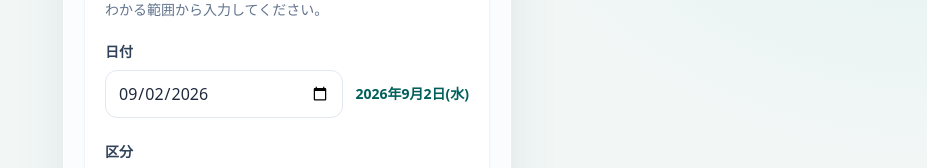
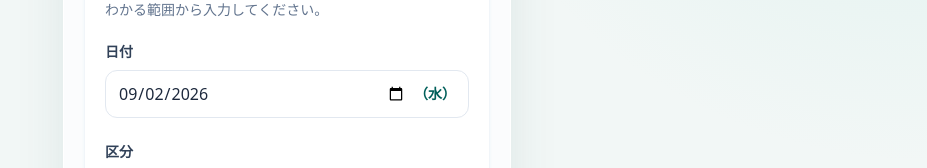
Before and after one commit to mikann-yuji/work-diary, a Next.js app: page / in a window 1280 px wide. Shown: the part 349-517 px from the top of the page, without its empty margins (353-1280 px from the left). Built offline with nearby package versions, Linux system fonts and the light colour scheme.

Commit message:
Refine date and time inputs

```diff
--- a/src/app/globals.css
+++ b/src/app/globals.css
@@ -24,7 +24,11 @@ body {
 
 button, input { font: inherit; }
 button { -webkit-tap-highlight-color: transparent; }
-input[type="date"], input[type="time"] { min-width: 0; }
+input[type="date"], input[type="time"] {
+  display: block;
+  min-width: 0;
+  max-width: 100%;
+}
 
 @layer components {
   .label {
--- a/src/components/work-diary.tsx
+++ b/src/components/work-diary.tsx
@@ -43,6 +43,14 @@ function formatDate(date: string) {
     day: "numeric",
     weekday: "short",
   }).format(new Date(`${date}T00:00:00`));
+}
+
+function formatWeekday(date: string) {
+  if (!date) return "";
+  const weekday = new Intl.DateTimeFormat("ja-JP", { weekday: "short" }).format(
+    new Date(`${date}T00:00:00`),
+  );
+  return `（${weekday}）`;
 }
 
 export function WorkDiary() {
@@ -138,9 +146,9 @@ export function WorkDiary() {
             <div className="space-y-6">
 
           <Field label="日付">
-            <div className="grid grid-cols-[minmax(0,1fr)_auto] items-center gap-3">
-              <input required type="date" value={date} onChange={(event) => setDate(event.target.value)} className="input" />
-              <span className="text-sm font-semibold text-teal-800">{formatDate(date)}</span>
+            <div className="input flex items-center gap-2 focus-within:border-teal-600 focus-within:ring-4 focus-within:ring-teal-100">
+              <input required type="date" value={date} onChange={(event) => setDate(event.target.value)} className="min-w-0 flex-1 bg-transparent outline-none" />
+              <span className="shrink-0 text-sm font-bold text-teal-800" aria-live="polite">{formatWeekday(date)}</span>
             </div>
           </Field>
 
@@ -349,10 +357,10 @@ function TimePair({ legend, start, end, onStart, onEnd, disabled = false, requir
         {legend}
         {disabled ? <span className="ml-2 font-normal text-slate-400">（欠席のため入力不要）</span> : null}
       </legend>
-      <div className="grid grid-cols-[1fr_auto_1fr] items-center gap-2">
-        <input aria-label={`${legend}の開始`} required={requiredStart} type="time" value={start} onChange={(event) => onStart(event.target.value)} className="input text-center" />
+      <div className="grid w-full grid-cols-[minmax(0,1fr)_auto_minmax(0,1fr)] items-center gap-2 overflow-hidden">
+        <input aria-label={`${legend}の開始`} required={requiredStart} type="time" value={start} onChange={(event) => onStart(event.target.value)} className="input min-w-0 max-w-full px-1 text-center sm:px-3" />
         <span className="text-slate-400">〜</span>
-        <input aria-label={`${legend}の終了`} required={requiredEnd} type="time" value={end} onChange={(event) => onEnd(event.target.value)} className="input text-center" />
+        <input aria-label={`${legend}の終了`} required={requiredEnd} type="time" value={end} onChange={(event) => onEnd(event.target.value)} className="input min-w-0 max-w-full px-1 text-center sm:px-3" />
       </div>
     </fieldset>
   );
```
